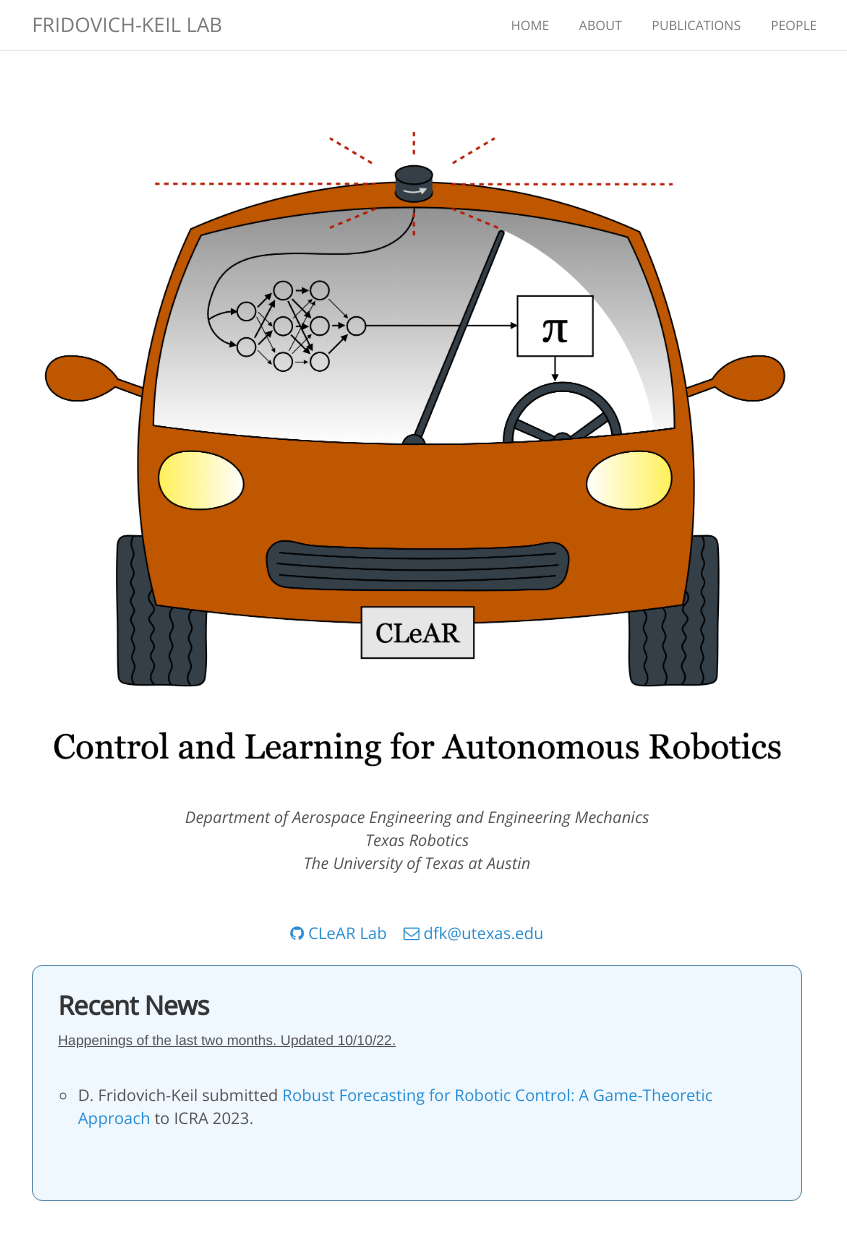
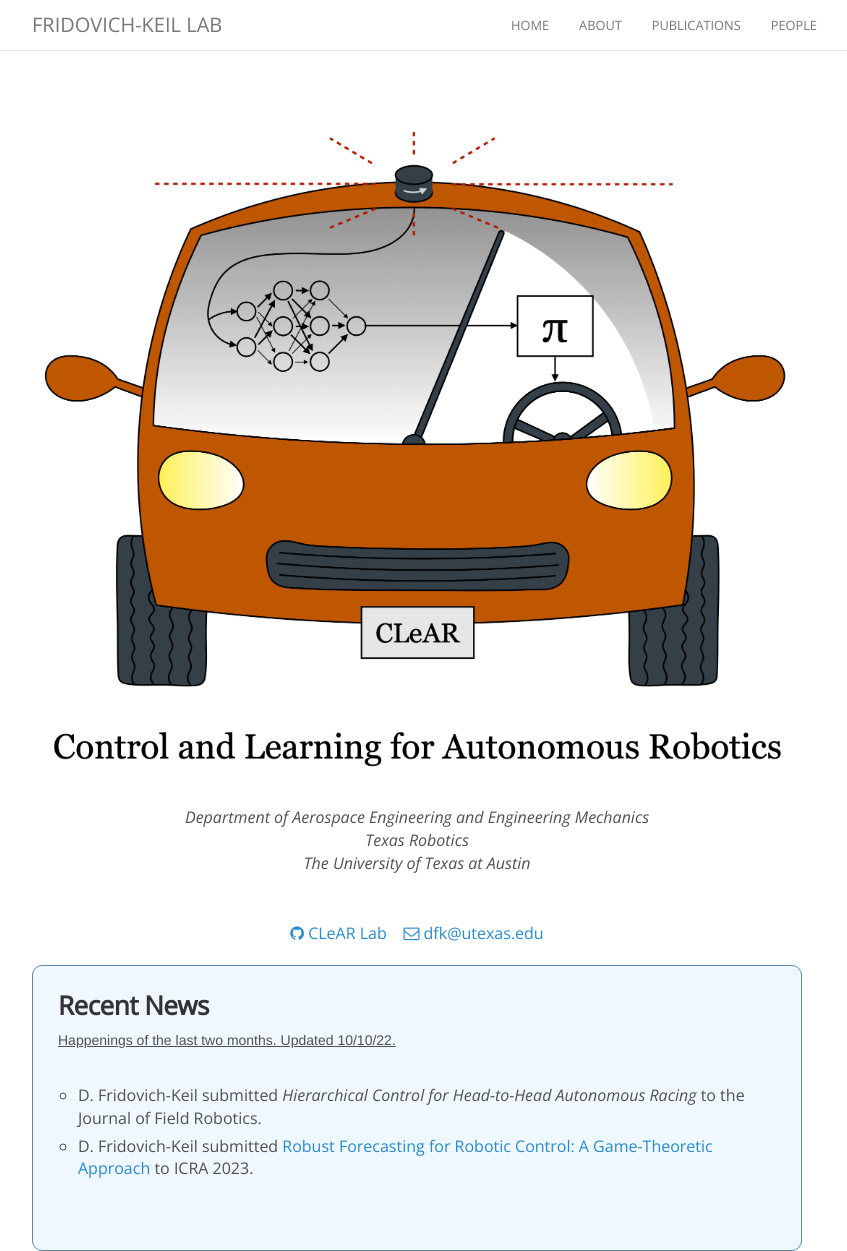
Before and after one commit to KordingLab/KordingLab.github.io, a Jekyll site: the page built from index.html, in a window 1280 px wide and 1251 px high. Shown: the whole window, without its empty margins (223-1070 px from the left). Built offline with Jekyll 4.4.1, drawn with Linux system fonts in a browser that asks for light colours; nearby versions of some CDN libraries; comment, search, counter and statistics services are not loaded.

Commit message:
dfk submissions

```diff
--- a/_data/news.yml
+++ b/_data/news.yml
@@ -1,3 +1,15 @@
+- date: 2022-03-10
+  details: >-
+    D. Fridovich-Keil submitted <i>Cost Design in Atomic Routing Games</i> to ACC 2023.
+
+- date: 2022-03-10
+  details: >-
+    D. Fridovich-Keil submitted <i>Risk-Minimizing Two-Player Zero-Sum Stochastic Differential Game via Path Integral Control</i> to ACC 2023.
+
+- date: 2022-29-09
+  details: >-
+    D. Fridovich-Keil submitted <i>Hierarchical Control for Head-to-Head Autonomous Racing</i> to the Journal of Field Robotics.
+
 - date: 2022-15-09
   details: >-
     D. Fridovich-Keil submitted <a href="https://arxiv.org/abs/2209.10802">Robust Forecasting for Robotic Control: A Game-Theoretic Approach</a> to ICRA 2023.
--- a/publications.md
+++ b/publications.md
@@ -7,17 +7,23 @@
 
 <hr>
 
-### 2022
+### 2023
+
+Y. Yu, S. Chen, D. Fridovich-Keil, and U. Topcu, _Cost Design in Atomic Routing Games_, in American Control Conference (under review), 2023
+
+A. Patil, Y. Zhou, D. Fridovich-Keil, and T. Tanaka, _Risk-Minimizing Two-Player Zero-Sum Stochastic Differential Game via Path Integral Control_, in American Control Conference (under review), 2023
+
+R. S. Thakkar, A. S. Samyal, D. Fridovich-Keil, Z. Xu, and U. Topcu, _Hierarchical Control for Head-to-Head Autonomous Racing_, Journal of Field Robotics (under review), 2023
 
 S. Agarwal, D. Fridovich-Keil, and S. Chinchali, _Robust Forecasting for Robotic Control: A Game-Theoretic Approach_, in IEEE International Conference on Robotics and Automation (under review), 2023 [pdf](https://arxiv.org/abs/2209.10802)
+
+### 2022
 
 M. O. Karabag, D. Fridovich-Keil, and U. Topcu, _Alternating direction method of multipliers for decomposable saddle-point problems,_ in 2022 58th Annual Allerton Conference on Communication, Control, and Computing, IEEE, 2022 [pdf](https://arxiv.org/pdf/2209.04536.pdf)
 
 Y. Yue, J. Salfity, D. Fridovich-Keil, and U. Topcu, _Inverse matrix games with unique quantal response equilibrium,_ IEEE Control Systems Letters (under review), 2022 ([pdf](https://arxiv.org/abs/2207.08275), [video](https://www.youtube.com/watch?v=EvtPp_DWqgU))
 
 S. Chen, Y. E. Bayiz, D. Fridovich-Keil, Y. Yue, and U. Topcu, _Relationship Design for Socially Desirable Behavior in Static Games,_ IEEE Transactions on Automatic Control (under review), 2022 ([pdf](https://arxiv.org/abs/2207.06392))
-
-<!-- R. S. Thakkar, A. S. Samyal, D. Fridovich-Keil, Z. Xu, and U. Topcu, _Hierarchical Control for Cooperative Teams in Competitive Autonomous Racing_, IEEE Transactions on Control Systems Technology (under review), 2022 ([pdf](https://arxiv.org/abs/2204.13070)) -->
 
 J. Sun, S. Kousik, D. Fridovich-Keil, and M. Schwager, _Self-Supervised Traffic Advisors: Distributed, Multi-View Traffic Prediction for smart cities,_ in IEEE International Conference on Intelligent Transportation Systems, 2022 ([pdf](https://arxiv.org/abs/2204.06171))
 
```
